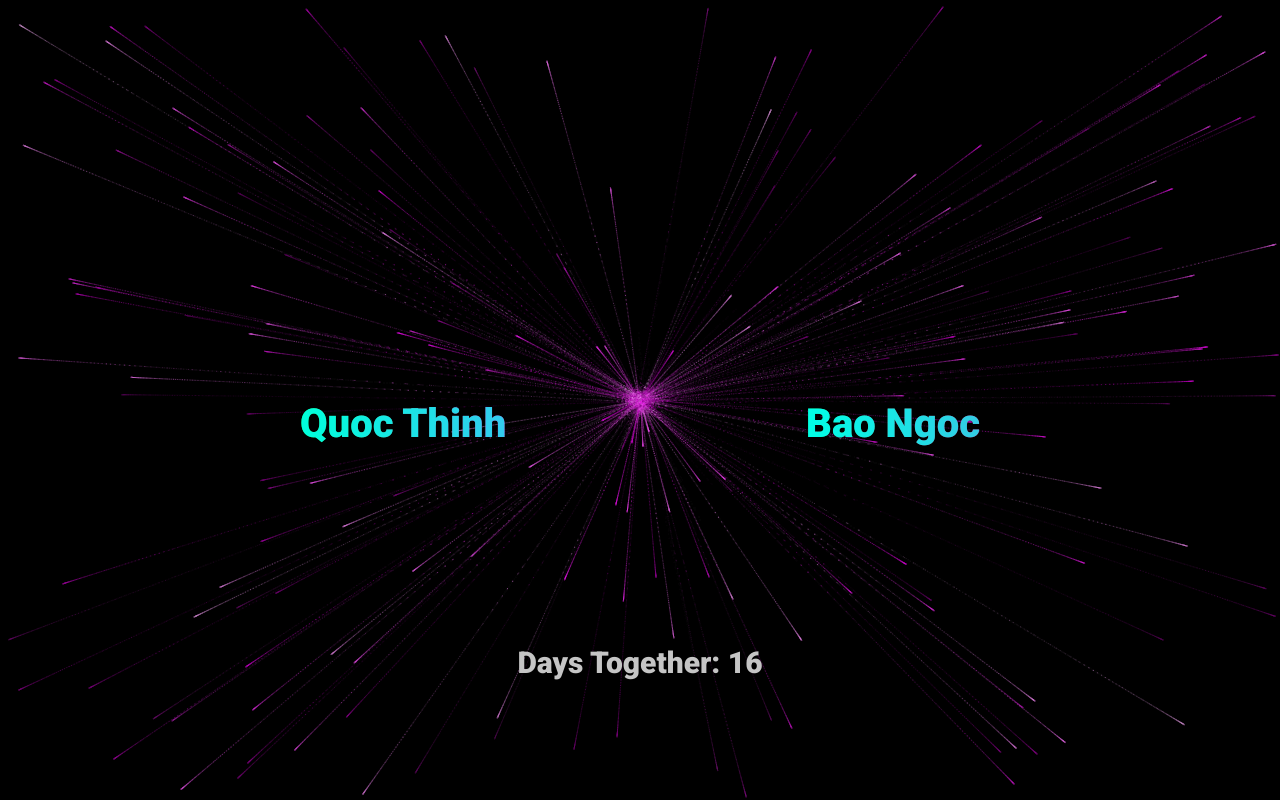
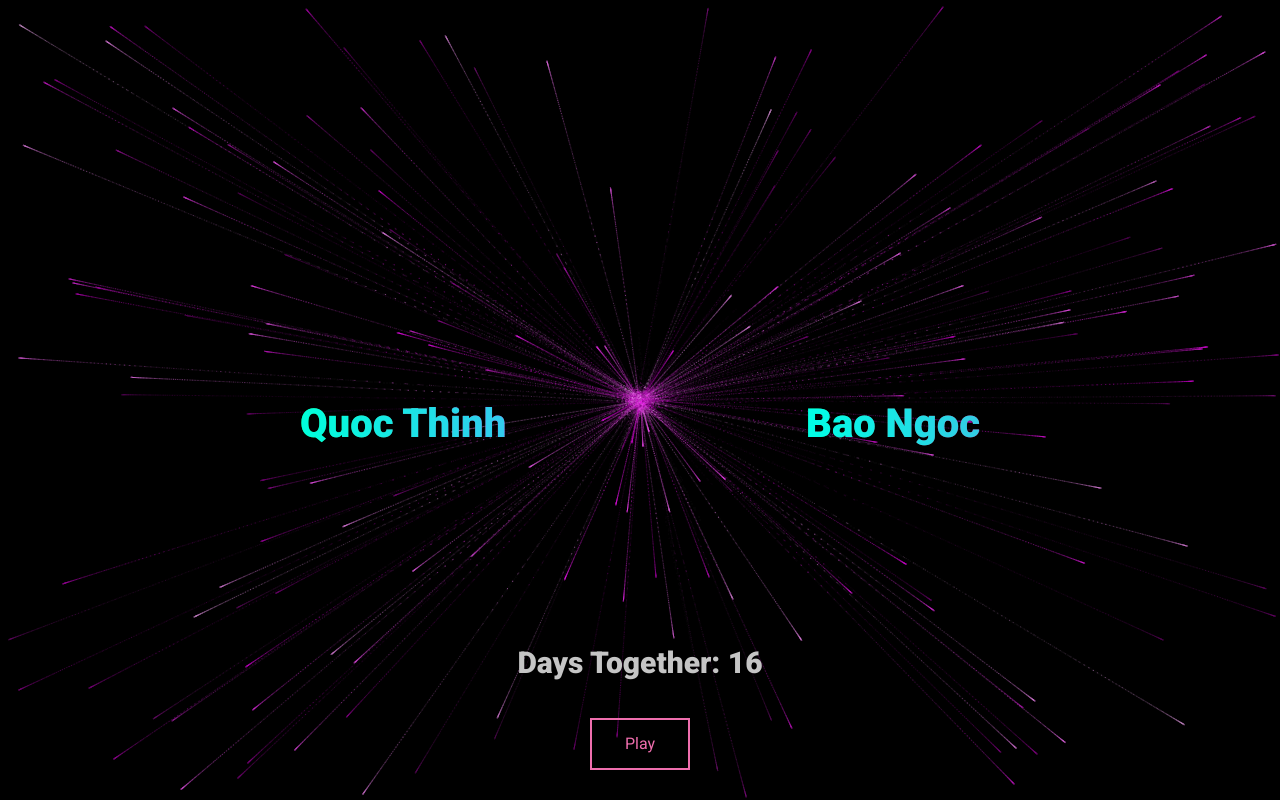
Before and after one commit to dopagovn/beentogether, a plain HTML site: page index.html in a window 1280 px wide. Drawn offline with Linux system fonts and the light colour scheme; animation ran at ten frames a second.

Commit message:
Push new song

```diff
--- a/index.html
+++ b/index.html
@@ -10,6 +10,7 @@
       body {
         font-family: "Roboto", sans-serif;
       }
+
       canvas {
         position: absolute;
         left: 0;
@@ -52,6 +53,65 @@
         animation: gradientMotion 10s linear infinite;
       }
 
+      .custom-btn {
+        position: absolute;
+        background: none;
+        border: 2px solid;
+        font: inherit;
+        line-height: 1;
+        margin: 0.5em;
+        padding: 1em 2em;
+        bottom: 30px;
+        margin: auto;
+        cursor: pointer;
+        left: 0;
+        right: 0;
+        margin-left: auto;
+        margin-right: auto;
+        width: 100px;
+      }
+      .custom-btn:hover,
+      .custom-btn:hover:focus {
+        -webkit-animation: pulse 1s;
+        animation: pulse 1s;
+        box-shadow: 0 0 0 2em transparent;
+      }
+
+      @-webkit-keyframes pulse {
+        0% {
+          box-shadow: 0 0 0 0 var(--hover);
+        }
+      }
+
+      @keyframes pulse {
+        0% {
+          box-shadow: 0 0 0 0 var(--hover);
+        }
+      }
+
+      .custom-btn {
+        --color: #ef6eae;
+        --hover: #ef8f6e;
+      }
+
+      .custom-btn {
+        color: var(--color);
+        transition: 0.25s;
+      }
+      .custom-btn:hover,
+      .custom-btn:focus {
+        border-color: var(--hover);
+        color: #fff;
+      }
+
+      audio {
+        display: none; /* Ẩn thanh play mặc định */
+      }
+      /* Ẩn thanh tua nhạc */
+      audio::-webkit-media-controls-timeline {
+        display: none;
+      }
+
       @keyframes gradientMotion {
         0% {
           background-position: 100% 50%;
@@ -68,7 +128,8 @@
       }
       @media only screen and (max-width: 600px) {
         /* Các quy tắc CSS cho màn hình có độ rộng tối đa là 600px */
-    #leftName, #rightName {
+        #leftName,
+        #rightName {
           font-size: 18px;
         }
 
@@ -84,6 +145,12 @@
     <div id="daysCounter">Days Together: <span id="daysCount"></span></div>
     <div id="leftName">Quoc Thinh</div>
     <div id="rightName">Bao Ngoc</div>
+
+    <audio id="backgroundMusic" controls>
+      <source src="tiptoe.mp3" type="audio/mpeg" />
+    </audio>
+
+    <button class="custom-btn" onclick="playAudio()">Play</button>
 
     <script>
       window.requestAnimationFrame =
@@ -297,6 +364,13 @@
         setTimeout(updateColor, 10000); // Cập nhật màu mỗi 2 giây
       };
 
+      function playAudio() {
+        var audio = document.getElementById("backgroundMusic");
+        audio.play();
+
+        document.getElementsByClassName("custom-btn")[0].style.display = "none";
+      }
+
       updateColor(); // Bắt đầu hiệu ứng chạy màu
     </script>
   </body>
```
Also changed, not shown: 1 other file. Lines whose indentation alone changed are shown as unchanged.
